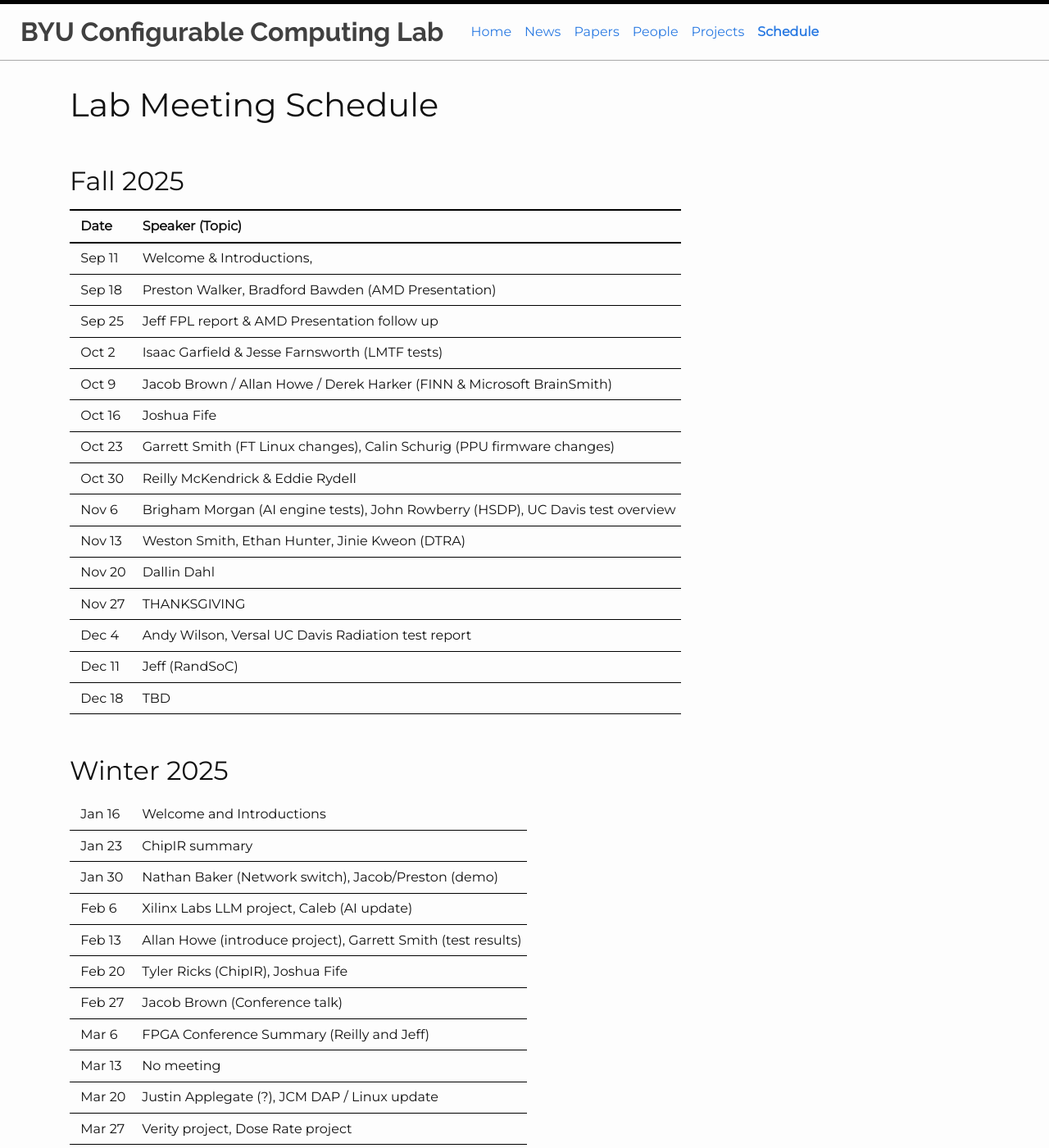
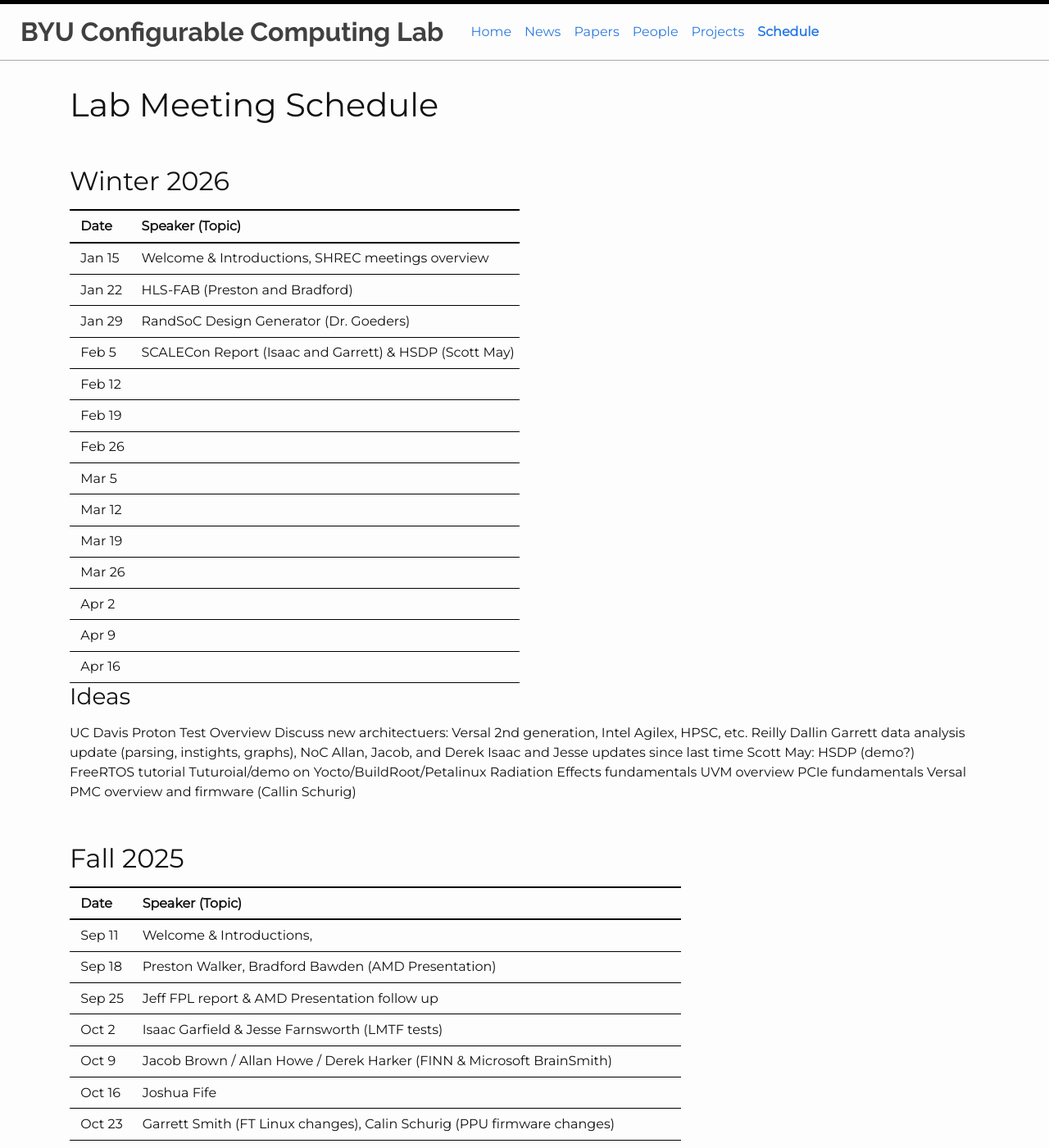
Before and after one commit to byuccl/byuccl.github.io, a Jekyll site: the page built from pages/schedule.md, in a window 1280 px wide and 1400 px high. Shown: the whole window at 82% size. Built offline with Jekyll 4.4.1, drawn with Linux system fonts in a browser that asks for light colours; nearby versions of some CDN libraries.

Commit message:
Updated schedule - W26

```diff
--- a/pages/schedule.md
+++ b/pages/schedule.md
@@ -4,6 +4,41 @@ title: Schedule
 ---
 
 # Lab Meeting Schedule
+
+## Winter 2026
+
+| Date | Speaker (Topic) |
+|------|-----------------|
+| Jan 15 | Welcome & Introductions, SHREC meetings overview
+| Jan 22 | HLS-FAB (Preston and Bradford)
+| Jan 29 | RandSoC Design Generator (Dr. Goeders)
+| Feb 5  | SCALECon Report (Isaac and Garrett) & HSDP (Scott May)
+| Feb 12 |
+| Feb 19 |
+| Feb 26 |
+| Mar 5  |
+| Mar 12 |
+| Mar 19 |
+| Mar 26 |
+| Apr 2  |
+| Apr 9  |
+| Apr 16 |
+
+### Ideas
+UC Davis Proton Test Overview
+Discuss new architectuers: Versal 2nd generation, Intel Agilex, HPSC, etc.
+Reilly
+Dallin
+Garrett data analysis update (parsing, instights, graphs), NoC
+Allan, Jacob, and Derek
+Isaac and Jesse updates since last time
+Scott May: HSDP (demo?)
+FreeRTOS tutorial
+Tuturoial/demo on Yocto/BuildRoot/Petalinux
+Radiation Effects fundamentals
+UVM overview
+PCIe fundamentals
+Versal PMC overview and firmware (Callin Schurig)
 
 ## Fall 2025
 
```
